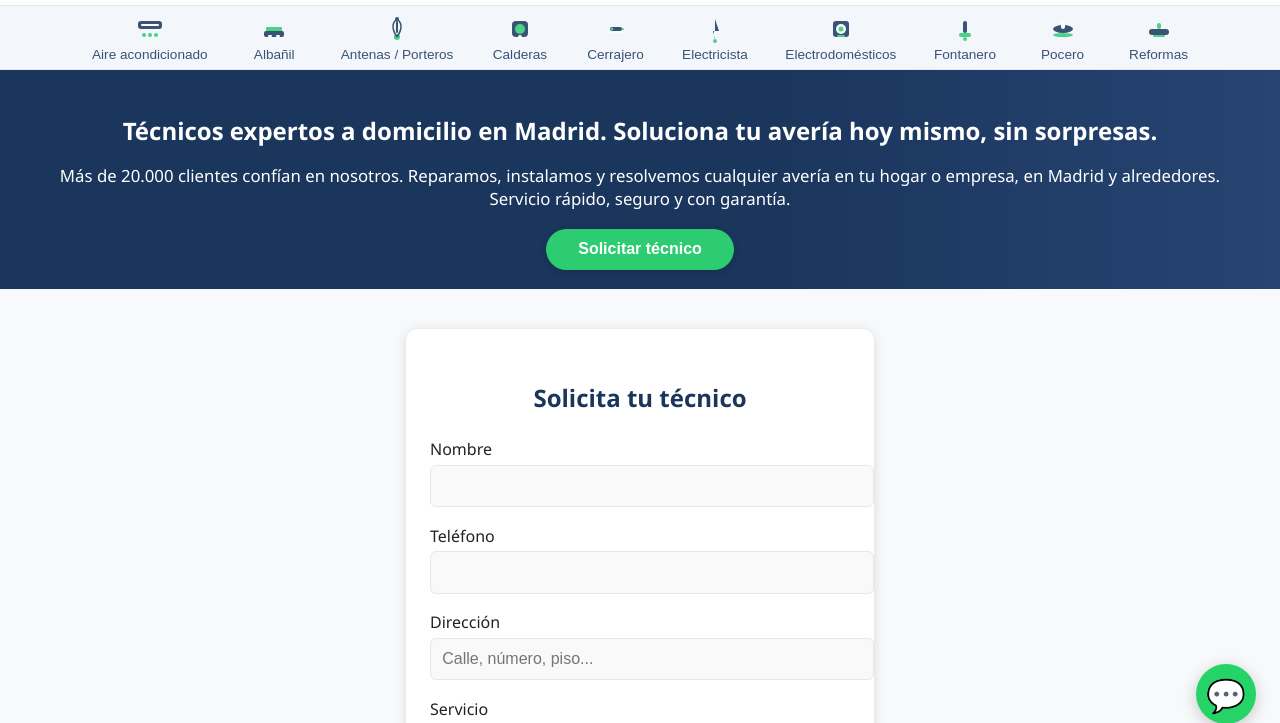
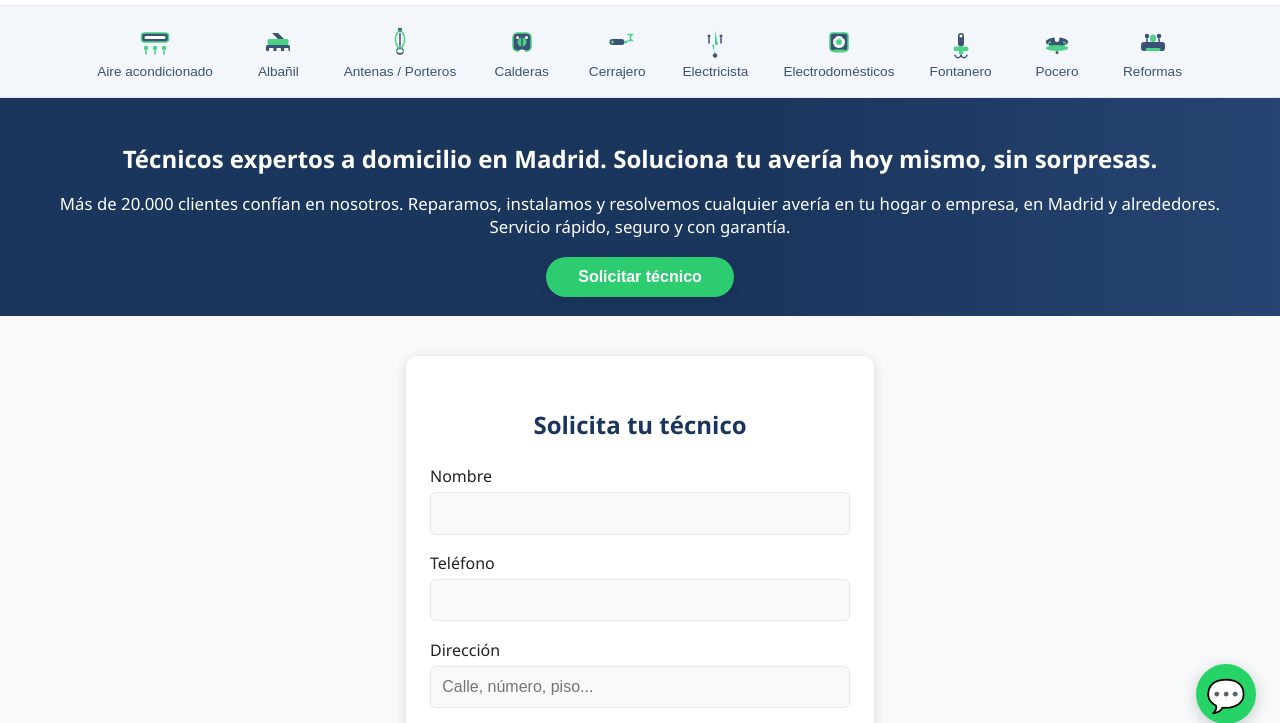
Before and after one commit to ELPALCOORDENA/elpalcoordena.github.io, a plain HTML site: page index.html in a window 1280 px wide. Shown: the part 52-775 px from the top of the page. Drawn offline with Linux system fonts and the light colour scheme.

Commit message:
Update index.html

```diff
--- a/index.html
+++ b/index.html
@@ -68,7 +68,7 @@
       justify-content: center;
       align-items: center;
       gap: 1.2rem;
-      padding: 0.4rem 0.5rem;
+      padding: 0.8rem 0.5rem;
       overflow-x: auto;
       border-bottom: 1px solid var(--gray);
     }
@@ -81,23 +81,30 @@
       min-width: 70px;
       margin: 0 0.2rem;
       opacity: 0.85;
-      transition: opacity 0.2s, color 0.2s;
+      transition: opacity 0.2s, color 0.2s, transform 0.2s;
       cursor: pointer;
       border: none;
       background: none;
+      padding: 0.3rem;
+      border-radius: 8px;
     }
     .service-bar-item.active,
     .service-bar-item:hover {
       opacity: 1;
       color: var(--accent);
+      transform: translateY(-2px);
     }
     .service-bar-icon {
-      width: 32px;
-      height: 32px;
-      margin-bottom: 0.1rem;
+      width: 36px;
+      height: 36px;
+      margin-bottom: 0.3rem;
       display: flex;
       align-items: center;
       justify-content: center;
+    }
+    .service-bar-icon svg {
+      width: 100%;
+      height: 100%;
     }
     /* Banner principal */
     .hero {
@@ -159,6 +166,7 @@
       border-radius: 6px;
       font-size: 1rem;
       background: #f9f9f9;
+      box-sizing: border-box;
     }
     form textarea {
       min-height: 60px;
@@ -197,8 +205,10 @@
       animation: fadeIn 0.5s;
     }
     .service-detail img {
-      width: 220px;
+      width: 280px;
       max-width: 90%;
+      height: 200px;
+      object-fit: cover;
       border-radius: 10px;
       margin-bottom: 1.2rem;
       box-shadow: 0 2px 8px #0001;
@@ -211,6 +221,7 @@
       font-size: 1.1rem;
       color: #333;
       margin-bottom: 1.2rem;
+      line-height: 1.5;
     }
     .service-detail .cta-btn {
       margin-top: 1rem;
@@ -234,6 +245,7 @@
     .faq-list {
       max-width: 700px;
       margin: 0 auto;
+      padding: 0 1rem;
     }
     .faq-item {
       margin-bottom: 1rem;
@@ -425,15 +437,15 @@
       <div class="testimonials-title">Opiniones de clientes</div>
       <div class="testimonial-list">
         <div class="testimonial">
-          “Llamé por una avería urgente y en menos de dos horas tenía el problema resuelto. ¡Muy recomendables!”
+          "Llamé por una avería urgente y en menos de dos horas tenía el problema resuelto. ¡Muy recomendables!"
           <span class="author">Marta, Chamberí</span>
         </div>
         <div class="testimonial">
-          “Profesionales, rápidos y con precios claros. Volveré a contar con ellos.”
+          "Profesionales, rápidos y con precios claros. Volveré a contar con ellos."
           <span class="author">Luis, Getafe</span>
         </div>
         <div class="testimonial">
-          “Me ayudaron con una reforma y el resultado fue excelente. Trato cercano y de confianza.”
+          "Me ayudaron con una reforma y el resultado fue excelente. Trato cercano y de confianza."
           <span class="author">Ana, Alcalá de Henares</span>
         </div>
       </div>
@@ -454,77 +466,77 @@
   </footer>
 
   <script>
-    // Datos de servicios con SVG, nombre, descripción y foto de stock
+    // Datos de servicios con SVG mejorados, nombre, descripción y fotos específicas
     const servicios = [
       {
         id: "aire-acondicionado",
         nombre: "Aire acondicionado",
-        svg: `<svg width="32" height="32" viewBox="0 0 32 32"><rect x="4" y="8" width="24" height="8" rx="3" fill="#1a365d"/><rect x="7" y="11" width="18" height="2" rx="1" fill="#fff"/><circle cx="10" cy="22" r="2" fill="#2ecc71"/><circle cx="16" cy="22" r="2" fill="#2ecc71"/><circle cx="22" cy="22" r="2" fill="#2ecc71"/></svg>`,
-        descripcion: "Instalación, reparación y mantenimiento de aire acondicionado. Soluciones rápidas para que disfrutes del mejor clima en tu hogar.",
-        imagen: "https://images.unsplash.com/photo-1506744038136-46273834b3fb?auto=format&fit=crop&w=600&q=80"
+        svg: `<svg viewBox="0 0 48 48" fill="none"><rect x="6" y="12" width="36" height="12" rx="4" fill="#1a365d" stroke="#2ecc71" stroke-width="2"/><rect x="10" y="16" width="28" height="4" rx="2" fill="#fff"/><circle cx="12" cy="32" r="3" fill="#2ecc71"/><circle cx="24" cy="32" r="3" fill="#2ecc71"/><circle cx="36" cy="32" r="3" fill="#2ecc71"/><path d="M12 35v6M24 35v6M36 35v6" stroke="#2ecc71" stroke-width="2"/></svg>`,
+        descripcion: "Instalación, reparación y mantenimiento de aire acondicionado y climatización. Soluciones rápidas para que disfrutes del mejor clima en tu hogar durante todo el año.",
+        imagen: "https://images.unsplash.com/photo-1621905251189-08b45d6a269e?auto=format&fit=crop&w=600&q=80"
       },
       {
         id: "albanil",
         nombre: "Albañil",
-        svg: `<svg width="32" height="32" viewBox="0 0 32 32"><rect x="6" y="18" width="20" height="6" rx="2" fill="#1a365d"/><rect x="10" y="22" width="4" height="2" rx="1" fill="#fff"/><rect x="18" y="22" width="4" height="2" rx="1" fill="#fff"/><rect x="8" y="14" width="16" height="4" rx="1" fill="#2ecc71"/></svg>`,
-        descripcion: "Reformas, reparaciones y trabajos de albañilería con acabados profesionales y máxima limpieza.",
-        imagen: "https://images.unsplash.com/photo-1515378791036-0648a3ef77b2?auto=format&fit=crop&w=600&q=80"
+        svg: `<svg viewBox="0 0 48 48" fill="none"><rect x="8" y="28" width="32" height="8" rx="2" fill="#1a365d"/><rect x="12" y="32" width="6" height="4" rx="1" fill="#fff"/><rect x="22" y="32" width="6" height="4" rx="1" fill="#fff"/><rect x="32" y="32" width="6" height="4" rx="1" fill="#fff"/><rect x="10" y="20" width="28" height="8" rx="2" fill="#2ecc71"/><path d="M16 12l8 8h8l-8-8z" fill="#1a365d"/></svg>`,
+        descripcion: "Reformas, reparaciones y trabajos de albañilería con acabados profesionales. Realizamos obras menores, alicatados, solados y reparaciones con máxima limpieza.",
+        imagen: "https://images.unsplash.com/photo-1504307651254-35680f356dfd?auto=format&fit=crop&w=600&q=80"
       },
       {
         id: "antenas",
         nombre: "Antenas / Porteros",
-        svg: `<svg width="32" height="32" viewBox="0 0 32 32"><rect x="15" y="8" width="2" height="12" rx="1" fill="#1a365d"/><circle cx="16" cy="24" r="3" fill="#2ecc71"/><circle cx="16" cy="6" r="2" fill="#1a365d"/><path d="M16 6 Q24 12 16 24" stroke="#1a365d" stroke-width="1.5" fill="none"/><path d="M16 6 Q8 12 16 24" stroke="#1a365d" stroke-width="1.5" fill="none"/></svg>`,
-        descripcion: "Instalación y reparación de antenas y porteros automáticos. Señal perfecta y comunicación segura.",
-        imagen: "https://images.unsplash.com/photo-1464983953574-0892a716854b?auto=format&fit=crop&w=600&q=80"
+        svg: `<svg viewBox="0 0 48 48" fill="none"><rect x="23" y="12" width="2" height="18" fill="#1a365d"/><circle cx="24" cy="36" r="4" fill="#2ecc71" stroke="#1a365d" stroke-width="2"/><circle cx="24" cy="8" r="3" fill="#1a365d"/><path d="M24 8 Q36 18 24 36" stroke="#2ecc71" stroke-width="2" fill="none"/><path d="M24 8 Q12 18 24 36" stroke="#2ecc71" stroke-width="2" fill="none"/><rect x="20" y="34" width="8" height="4" rx="2" fill="#fff"/></svg>`,
+        descripción: "Instalación y reparación de antenas de televisión, TDT, satélite y porteros automáticos. Señal perfecta y comunicación segura garantizada.",
+        imagen: "https://images.unsplash.com/photo-1558618666-fcd25c85cd64?auto=format&fit=crop&w=600&q=80"
       },
       {
         id: "calderas",
         nombre: "Calderas",
-        svg: `<svg width="32" height="32" viewBox="0 0 32 32"><rect x="8" y="8" width="16" height="16" rx="4" fill="#1a365d"/><circle cx="16" cy="16" r="5" fill="#2ecc71"/><rect x="14" y="22" width="4" height="4" rx="2" fill="#fff"/></svg>`,
-        descripcion: "Reparación urgente y mantenimiento de calderas, termos y calentadores. Calor y confort garantizados.",
-        imagen: "https://images.unsplash.com/photo-1512918728675-ed5a9ecdebfd?auto=format&fit=crop&w=600&q=80"
+        svg: `<svg viewBox="0 0 48 48" fill="none"><rect x="12" y="12" width="24" height="24" rx="6" fill="#1a365d" stroke="#2ecc71" stroke-width="2"/><circle cx="24" cy="24" r="6" fill="#2ecc71"/><rect x="20" y="34" width="8" height="6" rx="3" fill="#fff"/><circle cx="18" cy="18" r="2" fill="#fff"/><circle cx="30" cy="18" r="2" fill="#fff"/><path d="M24 18v12" stroke="#1a365d" stroke-width="2"/></svg>`,
+        descripcion: "Reparación urgente y mantenimiento de calderas, termos y calentadores. Servicio técnico especializado para garantizar calor y agua caliente en tu hogar.",
+        imagen: "https://images.unsplash.com/photo-1581094794329-c8112a89af12?auto=format&fit=crop&w=600&q=80"
       },
       {
         id: "cerrajero",
         nombre: "Cerrajero",
-        svg: `<svg width="32" height="32" viewBox="0 0 32 32"><rect x="10" y="14" width="12" height="4" rx="2" fill="#1a365d"/><circle cx="12" cy="16" r="1.5" fill="#2ecc71"/><rect x="22" y="15" width="2" height="2" rx="1" fill="#2ecc71"/><rect x="8" y="18" width="16" height="2" rx="1" fill="#fff"/></svg>`,
-        descripcion: "Apertura de puertas, cambio de cerraduras y bombines, instalación de puertas acorazadas. Seguridad y rapidez.",
-        imagen: "https://images.unsplash.com/photo-1519125323398-675f0ddb6308?auto=format&fit=crop&w=600&q=80"
+        svg: `<svg viewBox="0 0 48 48" fill="none"><rect x="14" y="20" width="20" height="8" rx="4" fill="#1a365d"/><circle cx="18" cy="24" r="2" fill="#2ecc71"/><rect x="34" y="22" width="4" height="4" rx="2" fill="#2ecc71"/><rect x="12" y="28" width="24" height="4" rx="2" fill="#fff"/><path d="M38 22h6l-2-2v-4l2-2h-6" stroke="#2ecc71" stroke-width="2" fill="none"/></svg>`,
+        descripcion: "Apertura de puertas, cambio de cerraduras y bombines, instalación de puertas acorazadas. Servicio de cerrajería 24 horas con seguridad y rapidez.",
+        imagen: "https://images.unsplash.com/photo-1558618047-3c8c76ca7d13?auto=format&fit=crop&w=600&q=80"
       },
       {
         id: "electricista",
         nombre: "Electricista",
-        svg: `<svg width="32" height="32" viewBox="0 0 32 32"><polygon points="16,6 20,18 14,18 16,26" fill="#1a365d"/><circle cx="16" cy="28" r="2" fill="#2ecc71"/><rect x="15" y="18" width="2" height="6" rx="1" fill="#fff"/></svg>`,
-        descripcion: "Electricistas autorizados para todo tipo de averías, instalaciones y boletines eléctricos. Recupera la luz en minutos.",
-        imagen: "https://images.unsplash.com/photo-1508873699372-7aeab60b44c9?auto=format&fit=crop&w=600&q=80"
+        svg: `<svg viewBox="0 0 48 48" fill="none"><polygon points="24,8 28,28 20,28 24,40" fill="#2ecc71"/><circle cx="24" cy="42" r="3" fill="#1a365d"/><rect x="23" y="28" width="2" height="8" fill="#fff"/><circle cx="16" cy="16" r="2" fill="#1a365d"/><circle cx="32" cy="16" r="2" fill="#1a365d"/><path d="M16 18v8M32 18v8" stroke="#1a365d" stroke-width="2"/></svg>`,
+        descripcion: "Electricistas autorizados para todo tipo de averías eléctricas, instalaciones y boletines. Recupera la luz en minutos con total seguridad y garantía.",
+        imagen: "https://images.unsplash.com/photo-1621905252507-b35492cc74b4?auto=format&fit=crop&w=600&q=80"
       },
       {
         id: "electrodomesticos",
         nombre: "Electrodomésticos",
-        svg: `<svg width="32" height="32" viewBox="0 0 32 32"><rect x="8" y="8" width="16" height="16" rx="3" fill="#1a365d"/><circle cx="16" cy="16" r="5" fill="#fff"/><circle cx="16" cy="16" r="2.5" fill="#2ecc71"/><rect x="12" y="22" width="8" height="2" rx="1" fill="#2ecc71"/></svg>`,
-        descripcion: "Reparación de lavadoras, frigoríficos, hornos y cualquier electrodoméstico. Servicio rápido y eficaz.",
-        imagen: "https://images.unsplash.com/photo-1515378791036-0648a3ef77b2?auto=format&fit=crop&w=600&q=80"
+        svg: `<svg viewBox="0 0 48 48" fill="none"><rect x="12" y="12" width="24" height="24" rx="4" fill="#1a365d" stroke="#2ecc71" stroke-width="2"/><circle cx="24" cy="24" r="8" fill="#fff"/><circle cx="24" cy="24" r="4" fill="#2ecc71"/><rect x="16" y="34" width="16" height="4" rx="2" fill="#2ecc71"/><circle cx="18" cy="18" r="1.5" fill="#1a365d"/><circle cx="30" cy="18" r="1.5" fill="#1a365d"/></svg>`,
+        descripcion: "Reparación de lavadoras, frigoríficos, hornos, lavavajillas y cualquier electrodoméstico. Servicio técnico especializado, rápido y eficaz.",
+        imagen: "https://images.unsplash.com/photo-1558618047-3c8c76ca7d13?auto=format&fit=crop&w=600&q=80"
       },
       {
         id: "fontanero",
         nombre: "Fontanero",
-        svg: `<svg width="32" height="32" viewBox="0 0 32 32"><rect x="14" y="8" width="4" height="12" rx="2" fill="#1a365d"/><rect x="10" y="20" width="12" height="4" rx="2" fill="#2ecc71"/><circle cx="16" cy="26" r="2" fill="#2ecc71"/></svg>`,
-        descripcion: "Desatascos, fugas, instalación de grifos y radiadores. Fontaneros expertos a tu servicio.",
-        imagen: "https://images.unsplash.com/photo-1464983953574-0892a716854b?auto=format&fit=crop&w=600&q=80"
+        svg: `<svg viewBox="0 0 48 48" fill="none"><rect x="20" y="12" width="8" height="18" rx="4" fill="#1a365d"/><rect x="14" y="30" width="20" height="6" rx="3" fill="#2ecc71"/><circle cx="24" cy="38" r="3" fill="#2ecc71"/><path d="M24 41c0 2-2 4-4 4s-4-2-4-4M24 41c0 2 2 4 4 4s4-2 4-4" stroke="#1a365d" stroke-width="2" fill="none"/><circle cx="24" cy="16" r="2" fill="#fff"/></svg>`,
+        descripcion: "Desatascos urgentes, reparación de fugas, instalación de grifos, radiadores y fontanería general. Fontaneros expertos disponibles 24 horas.",
+        imagen: "https://images.unsplash.com/photo-1621905252472-e8592afb8f2f?auto=format&fit=crop&w=600&q=80"
       },
       {
         id: "pocero",
         nombre: "Pocero",
-        svg: `<svg width="32" height="32" viewBox="0 0 32 32"><ellipse cx="16" cy="16" rx="10" ry="4" fill="#1a365d"/><ellipse cx="16" cy="22" rx="10" ry="2" fill="#2ecc71"/><rect x="14" y="8" width="4" height="8" rx="2" fill="#fff"/></svg>`,
-        descripcion: "Desatascos y limpieza de tuberías y pozos. Solucionamos cualquier problema de pocería.",
-        imagen: "https://images.unsplash.com/photo-1506744038136-46273834b3fb?auto=format&fit=crop&w=600&q=80"
+        svg: `<svg viewBox="0 0 48 48" fill="none"><ellipse cx="24" cy="24" rx="15" ry="6" fill="#1a365d"/><ellipse cx="24" cy="32" rx="15" ry="4" fill="#2ecc71"/><rect x="21" y="12" width="6" height="12" rx="3" fill="#fff"/><circle cx="24" cy="38" r="2" fill="#1a365d"/><path d="M12 28c0-2 2-4 4-4M36 28c0-2-2-4-4-4" stroke="#2ecc71" stroke-width="2"/></svg>`,
+        descripcion: "Desatascos y limpieza de tuberías, pozos y sistemas de saneamiento. Solucionamos cualquier problema de pocería con equipos especializados.",
+        imagen: "https://images.unsplash.com/photo-1504307651254-35680f356dfd?auto=format&fit=crop&w=600&q=80"
       },
       {
         id: "reformas",
         nombre: "Reformas",
-        svg: `<svg width="32" height="32" viewBox="0 0 32 32"><rect x="6" y="16" width="20" height="6" rx="3" fill="#1a365d"/><rect x="10" y="22" width="12" height="2" rx="1" fill="#2ecc71"/><rect x="14" y="10" width="4" height="6" rx="2" fill="#2ecc71"/></svg>`,
-        descripcion: "Reformas integrales o parciales en viviendas y locales. Calidad, rapidez y presupuesto sin compromiso.",
-        imagen: "https://images.unsplash.com/photo-1512918728675-ed5a9ecdebfd?auto=format&fit=crop&w=600&q=80"
+        svg: `<svg viewBox="0 0 48 48" fill="none"><rect x="8" y="24" width="32" height="12" rx="4" fill="#1a365d"/><rect x="14" y="32" width="20" height="4" rx="2" fill="#2ecc71"/><rect x="20" y="14" width="8" height="10" rx="4" fill="#2ecc71"/><circle cx="16" cy="16" r="3" fill="#1a365d"/><circle cx="32" cy="16" r="3" fill="#1a365d"/><path d="M16 19v5M32 19v5" stroke="#1a365d" stroke-width="2"/></svg>`,
+        descripcion: "Reformas integrales o parciales en viviendas y locales comerciales. Calidad, rapidez y presupuesto detallado sin compromiso para tu proyecto.",
+        imagen: "https://images.unsplash.com/photo-1504307651254-35680f356dfd?auto=format&fit=crop&w=600&q=80"
       }
     ];
 
@@ -555,7 +567,7 @@
       renderServiceBar(id);
       document.getElementById('spaContent').innerHTML = `
         <div class="service-detail">
-          <img src="${serv.imagen}" alt="Operario de ${serv.nombre}">
+          <img src="${serv.imagen}" alt="Técnico especialista en ${serv.nombre}">
           <h2>${serv.nombre}</h2>
           <p>${serv.descripcion}</p>
           <button class="cta-btn" onclick="showHome();setTimeout(()=>document.getElementById('servicio').value='${serv.nombre}',200);scrollToSection('solicitud')">Solicitar este servicio</button>
```
